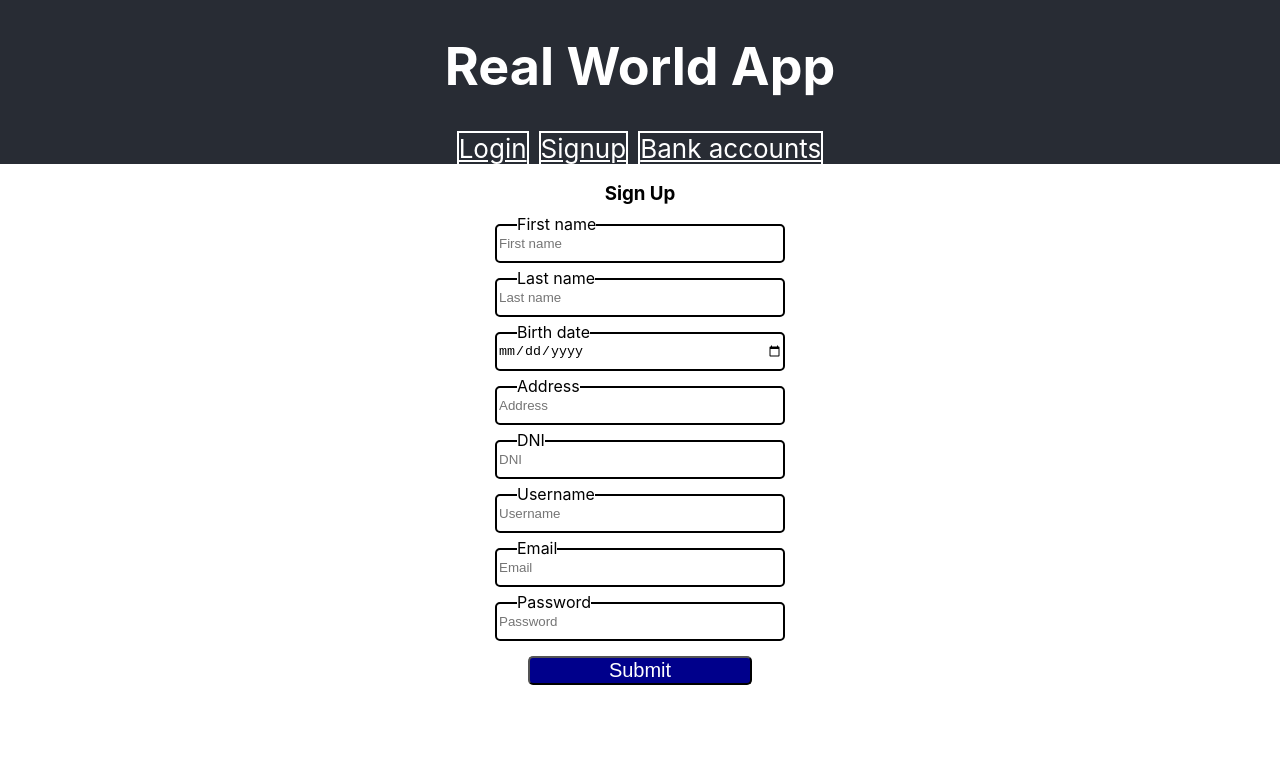
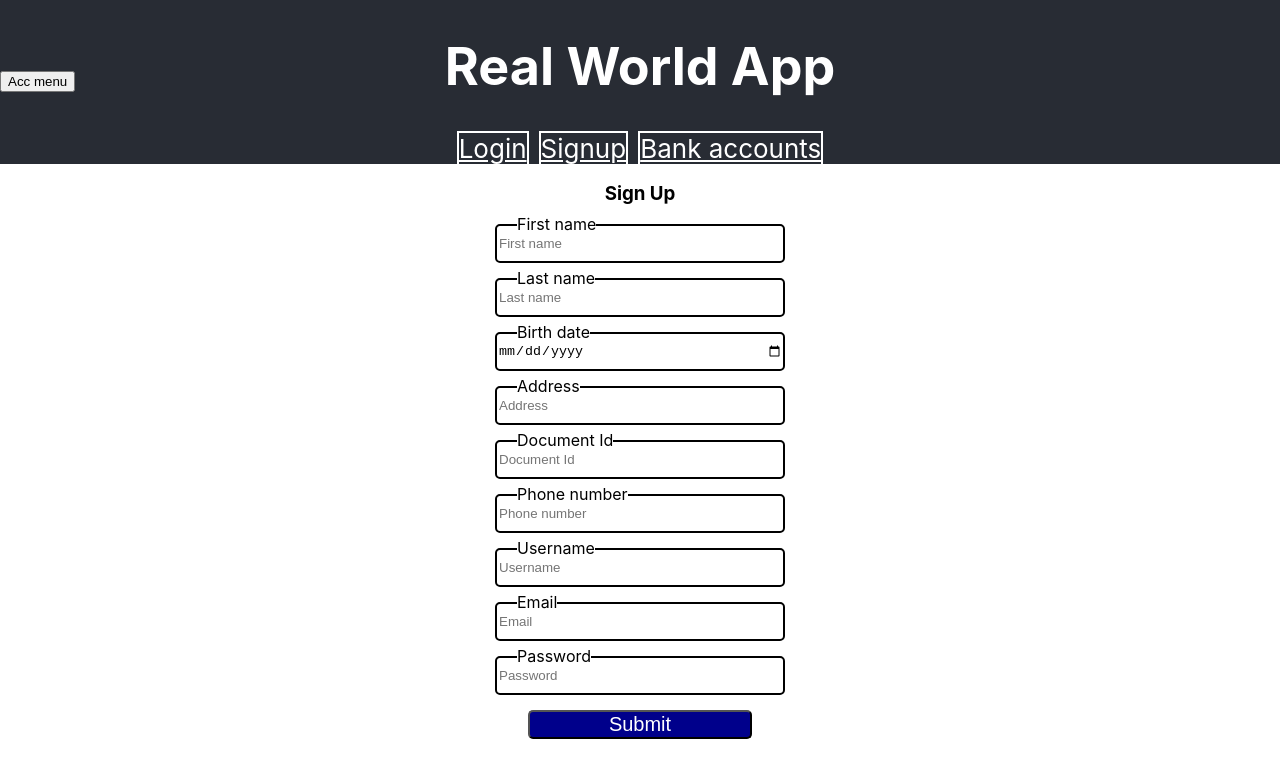
Before and after one commit to ivancortegoso/PingPongProgramming, a React (Create React App) app in the folder PingPongProgramming/front-react/: page /signup in a window 1280 px wide. Shown: the top 778 px of the page. Built offline with nearby package versions, Linux system fonts and the light colour scheme.

Commit message:
Add base to account menu display

```diff
--- a/PingPongProgramming/front-react/src/App.css
+++ b/PingPongProgramming/front-react/src/App.css
@@ -1,5 +1,6 @@
 .App {
   text-align: center;
+  display: flex;
 }
 
 .App-logo {
@@ -13,9 +14,14 @@
   }
 }
 
+.Web {
+  width: 100%;
+}
+
 .App-header {
   background-color: #282c34;
   display: flex;
+  width: 100%;
   flex-direction: column;
   align-items: center;
   justify-content: center;
@@ -36,6 +42,10 @@
   }
 }
 
+.AccountMenuButton {
+  position: absolute;
+  left: 0;
+}
 
 
 .FormGroup {
--- a/PingPongProgramming/front-react/src/App.js
+++ b/PingPongProgramming/front-react/src/App.js
@@ -1,15 +1,24 @@
-import logo from './logo.svg';
 import './App.css';
+import React from 'react'
 import {Route, Routes} from "react-router-dom";
 import {SignUpWeb} from "./components/webs/SignUpWeb";
 import {LogInWeb} from "./components/webs/LogInWeb";
 import {BankAccountsWeb} from "./components/webs/BankAccountsWeb";
 import {Menu} from "./components/Menu";
+import {AccountMenu} from "./components/AccountMenu";
 
-function App() {
+export class App extends React.Component {
+    state = {
+        showAccountMenu: false
+    };
+
+    render() {
         return (
             <div className="App">
+                {this.state.showAccountMenu ? <AccountMenu/> : <></>}
+                <div className="Web">
                     <header className="App-header">
+                        <button className="AccountMenuButton">Acc menu</button>
                         <h1>Real World App</h1>
                         <Menu/>
                     </header>
@@ -19,8 +28,11 @@ function App() {
                         <Route path="/login" element={<LogInWeb/>}/>
                         <Route path="/bankaccounts" element={<BankAccountsWeb/>}/>
                     </Routes>
+
+                </div>
+
             </div>
         );
+
     }
-
-export default App;
+}
--- /dev/null
+++ b/PingPongProgramming/front-react/src/components/AccountMenu.jsx
@@ -0,0 +1,12 @@
+import React from 'react'
+
+export class AccountMenu extends React.Component {
+
+    render() {
+        return (
+            <div className="AccountMenu">
+                AccountMenu
+            </div>
+        )
+    }
+}
--- a/PingPongProgramming/front-react/src/components/MenuStyle.css
+++ b/PingPongProgramming/front-react/src/components/MenuStyle.css
@@ -14,6 +14,7 @@
 .links-styles:hover {
     background-color: grey;
 }
+
 .links-styles:active {
     background-color: darkslategrey;
 }
--- a/PingPongProgramming/front-react/src/components/webs/SignUpWeb.jsx
+++ b/PingPongProgramming/front-react/src/components/webs/SignUpWeb.jsx
@@ -18,9 +18,10 @@ export class SignUpWeb extends React.Component {
             lastName: e.target.lastName.value,
             birthDate: e.target.birthDate.value,
             address: e.target.address.value,
-            dni: e.target.dni.value,
+            documentId: e.target.documentId.value,
+            phoneNumber: e.target.phoneNumber.value,
+            email: e.target.email.value,
             username: e.target.username.value,
-            email: e.target.email.value,
             password: e.target.password.value
         };
 
@@ -48,7 +49,10 @@ export class SignUpWeb extends React.Component {
                         <label>Address</label> <input type="text" name="address" defaultValue="" placeholder="Address"/>
                     </div>
                     <div className="FormGroup">
-                        <label>DNI</label> <input type="text" name="dni" defaultValue="" placeholder="DNI"/>
+                        <label>Document Id</label> <input type="text" name="documentId" defaultValue="" placeholder="Document Id"/>
+                    </div>
+                    <div className="FormGroup">
+                        <label>Phone number</label> <input type="tel" name="phoneNumber" pattern="[0-9]{3}-[0-9]{2}-[0-9]{3}" placeholder="Phone number"/>
                     </div>
                     <div className="FormGroup">
                         <label>Username</label> <input type="text" name="username" defaultValue="" placeholder="Username"/>
--- a/PingPongProgramming/front-react/src/index.js
+++ b/PingPongProgramming/front-react/src/index.js
@@ -1,7 +1,7 @@
 import React from 'react';
 import ReactDOM from 'react-dom/client';
 import './index.css';
-import App from './App';
+import {App} from './App';
 import reportWebVitals from './reportWebVitals';
 import {BrowserRouter} from "react-router-dom";
 
```
Also changed, not shown: PingPongProgramming/front-react/src/components/AccountsList.jsx (added, +13 -0 lines). Lines whose indentation alone changed are shown as unchanged.
